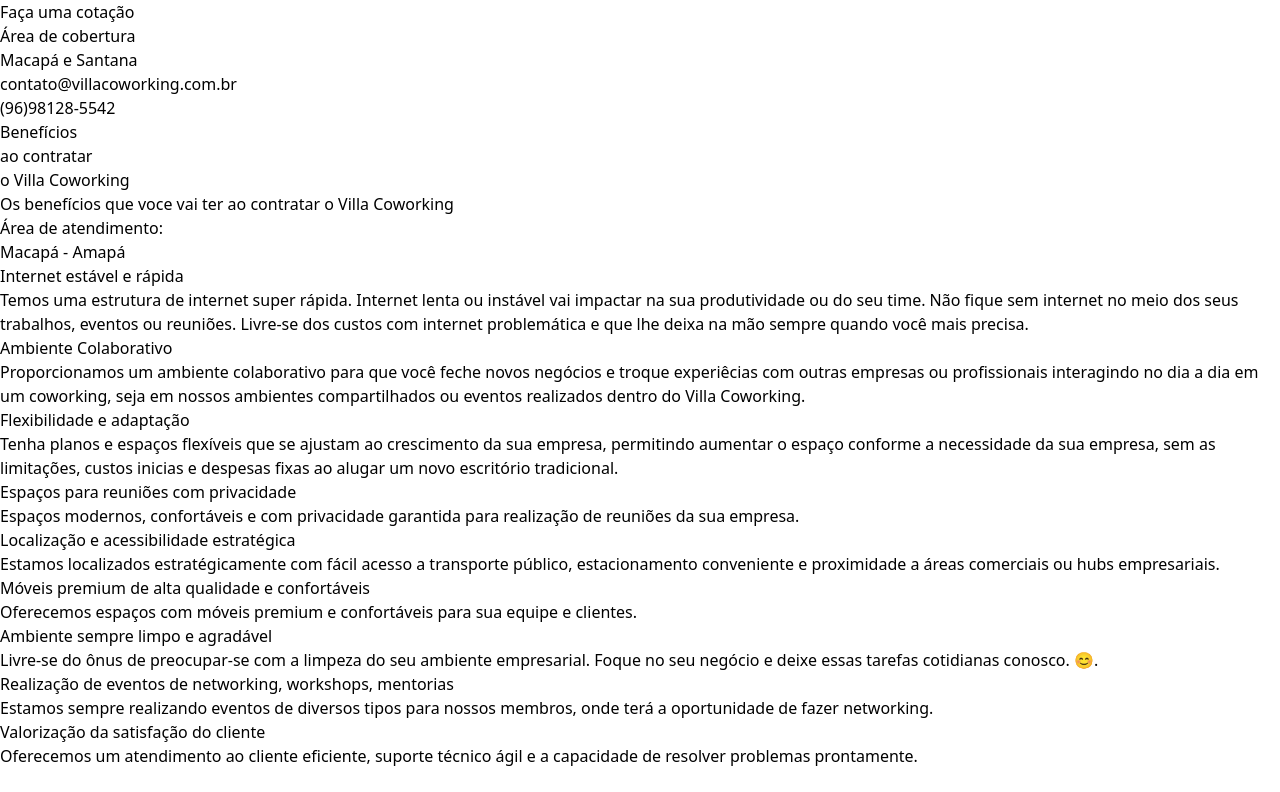
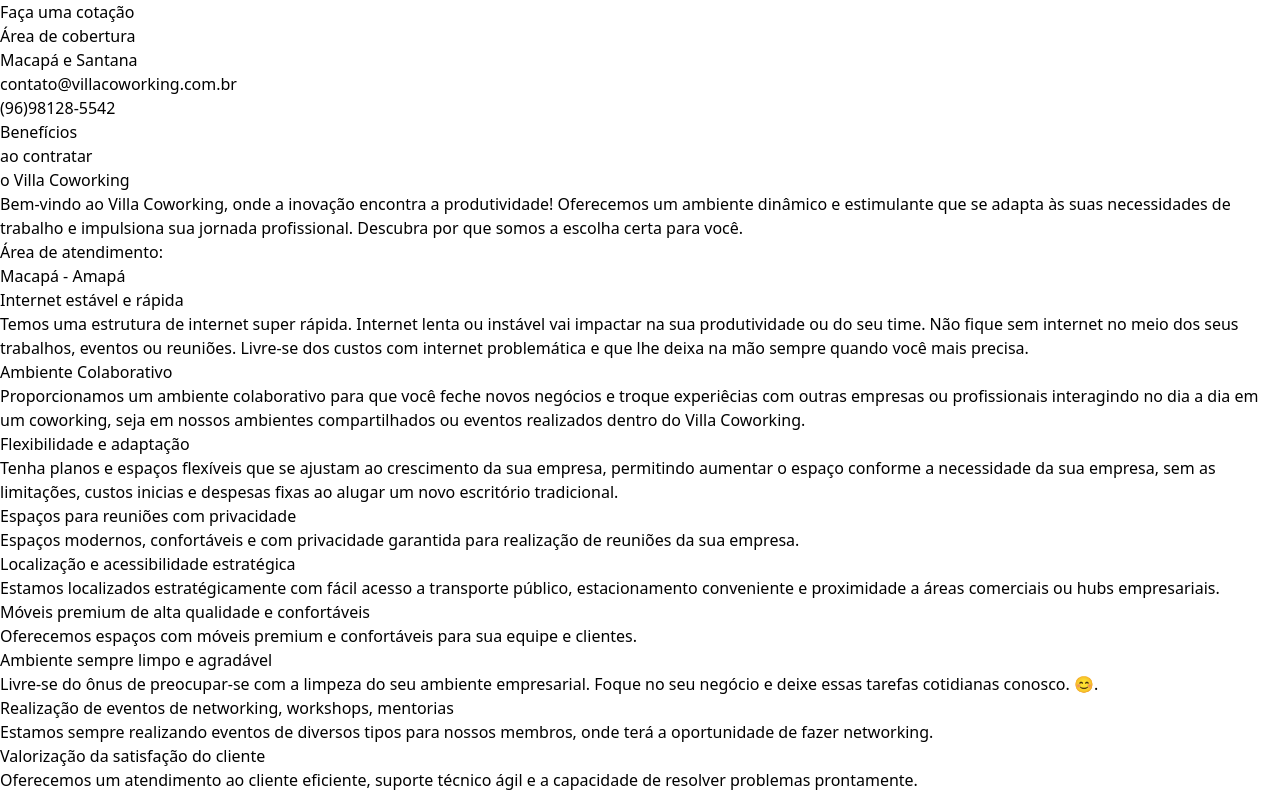
Before and after one commit to brunoprestesap/page-coworking, a React (Vite) app: page / in a window 1280 px wide. Shown: the part 1120-1912 px from the top of the page. Before the commit the page ends 1888 px from the top, so only its background shows below. Built offline with nearby package versions, Linux system fonts and the light colour scheme.

Commit message:
Primeiro commit da secao de beneficios

```diff
--- a/src/components/Beneficios.jsx
+++ b/src/components/Beneficios.jsx
@@ -65,7 +65,7 @@
 
           <div className="px-5 py-8">
             <h2 className="text-base md:text-lg text-stone-200 landing-7">
-              Os benefícios que voce vai ter ao contratar o Villa Coworking
+                Bem-vindo ao Villa Coworking, onde a inovação encontra a produtividade! Oferecemos um ambiente dinâmico e estimulante que se adapta às suas necessidades de trabalho e impulsiona sua jornada profissional. Descubra por que somos a escolha certa para você.
             </h2>
 
             <h2 className="text-base font-bold text-stone-200 mt-5">
```
